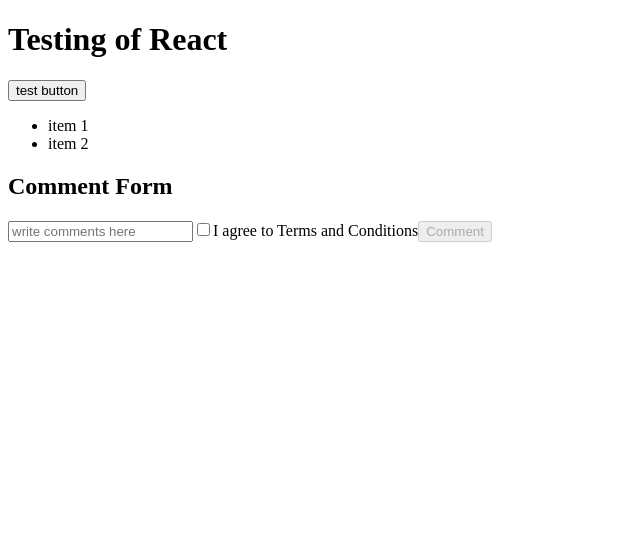
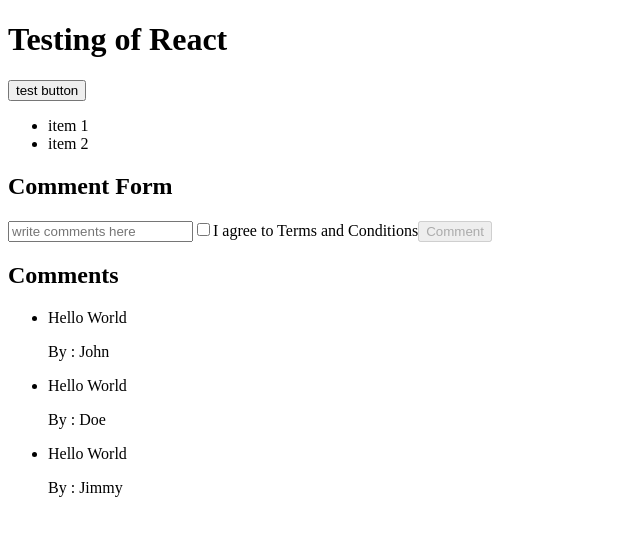
Before and after one commit to TausifM/Jest-React-Testing, a React (Create React App) app: page / in a window 1280 px wide. Shown: the top 536 px of the page, without its empty margins (0-640 px from the left). Built offline with nearby package versions, Linux system fonts and the light colour scheme.

Commit message:
Props Passing Tested

```diff
--- a/src/App.js
+++ b/src/App.js
@@ -1,6 +1,12 @@
 import CommentForm from "./components/CommentForm";
+import CommentList from "./components/CommentList";
 
 function App() {
+  const comments = [
+    { id: 1, name: "John", comment: "Hello World" },
+    { id: 2, name: "Doe", comment: "Hello World" },
+    { id: 3, name: "Jimmy", comment: "Hello World" },
+  ];
   return (
     <div className="App" data-testid="myrootdiv">
       <h1>Testing of React</h1>
@@ -11,6 +17,7 @@
         <li>item 2</li>
       </ul>
       <CommentForm />
+      <CommentList allcomments={comments} />
     </div>
   );
 }
--- /dev/null
+++ b/src/components/CommentList.jsx
@@ -0,0 +1,23 @@
+import React from "react";
+
+const CommentList = ({ allcomments }) => {
+  if (allcomments.length === 0) {
+    return <p>No comments yet</p>;
+  }
+
+  return (
+    <div>
+      <h2>Comments</h2>
+      <ul>
+        {allcomments.map((item) => (
+          <li key={item.id}>
+            <p>{item.comment}</p>
+            <p>By : {item.name}</p>
+          </li>
+        ))}
+      </ul>
+    </div>
+  );
+};
+
+export default CommentList;
```
Also changed, not shown: 2 other files (tests, documents, lock files or other folders).
